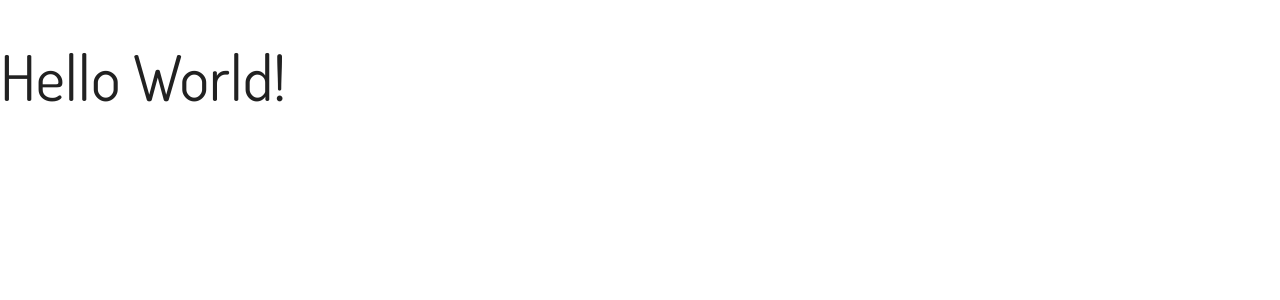
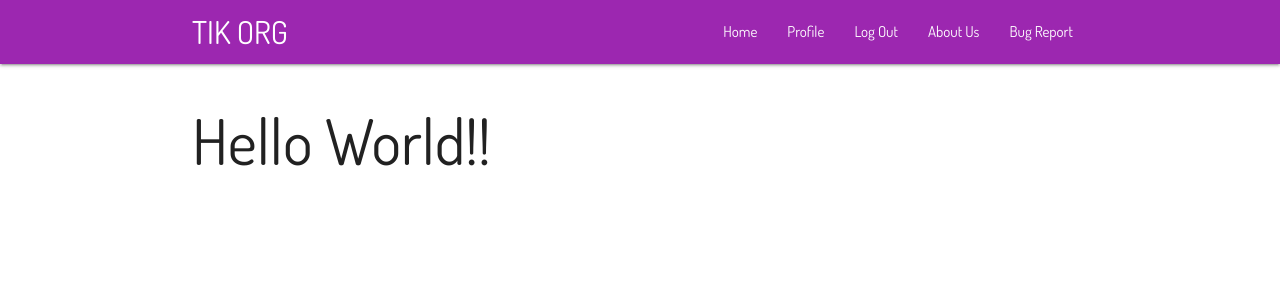
Before and after one commit to SilvenLEAF/TIK-Official, a React (Create React App) app in the folder client/: page / in a window 1280 px wide. Shown: the top 300 px of the page. Built offline with nearby package versions, Linux system fonts and the light colour scheme.

Commit message:
basic react setup with navbar

```diff
--- a/client/src/App.js
+++ b/client/src/App.js
@@ -3,11 +3,15 @@ import 'materialize-css/dist/css/materialize.min.css'
 import React from 'react'
 import { BrowserRouter } from 'react-router-dom'
 
+import Navbar from './components/layouts/Navbar'
+import Home from './components/home/Home'
+
 function App() {
   return (
     <BrowserRouter>
       <div className="App">
-        <h1>Hello World!</h1>
+        <Navbar />
+        <Home />
       </div>
     </BrowserRouter>
   )
--- /dev/null
+++ b/client/src/components/home/Home.js
@@ -0,0 +1,18 @@
+import M from 'materialize-css'
+
+import React, { useEffect } from 'react'
+
+function Home() {
+  useEffect(()=>{
+    M.AutoInit();
+  }, [])
+
+
+  return (
+    <div className="container">
+      <h1>Hello World!!</h1>
+    </div>
+  )
+}
+
+export default Home
--- /dev/null
+++ b/client/src/components/layouts/Navbar.js
@@ -0,0 +1,34 @@
+
+
+import React, { useEffect } from 'react'
+import { Link, NavLink } from 'react-router-dom';
+
+import SignedInLinks from './SignedInLinks'
+import SignedOutLinks from './SignedOutLinks'
+
+function Navbar() {
+  const link = 5 ? <SignedInLinks /> : <SignedOutLinks />;
+  return (
+    <nav className="nav-wrapper purple">
+      <div className="container">
+        <Link to="/" className="brand-logo">TIK ORG</Link>
+        <div className="sidenav-trigger hide-on-large-only" data-target="mobileNav">
+          <div></div>
+          <div></div>
+          <div></div>
+        </div>
+
+
+        <ul className="sidenav" id="mobileNav">
+          { link }
+        </ul>
+
+        <ul className="right hide-on-med-and-down">
+        { link }
+        </ul>
+      </div>
+    </nav>
+  )
+}
+
+export default Navbar
--- /dev/null
+++ b/client/src/components/layouts/SignedInLinks.js
@@ -0,0 +1,16 @@
+import React from 'react'
+import { NavLink } from 'react-router-dom'
+
+function SignedInLinks() {
+  return (
+    <>
+      <li><NavLink to="/" >Home</NavLink></li>
+      <li><NavLink to="/" >Profile</NavLink></li>
+      <li><NavLink to="/" >Log Out</NavLink></li>
+      <li><NavLink to="/" >About Us</NavLink></li>
+      <li><NavLink to="/" >Bug Report</NavLink></li>
+    </>
+  )
+}
+
+export default SignedInLinks
--- /dev/null
+++ b/client/src/components/layouts/SignedOutLinks.js
@@ -0,0 +1,16 @@
+import React from 'react'
+import { NavLink } from 'react-router-dom'
+
+function SignedOutLinks() {
+  return (
+    <>
+      <NavLink to="/" >Home</NavLink>
+      <NavLink to="/" >Sign Up</NavLink>
+      <NavLink to="/" >Log In</NavLink>
+      <NavLink to="/" >About Us</NavLink>
+      <NavLink to="/" >Bug Report</NavLink>
+    </>
+  )
+}
+
+export default SignedOutLinks
```
Also changed, not shown: client/src/components/layouts/Footer.js (added).
